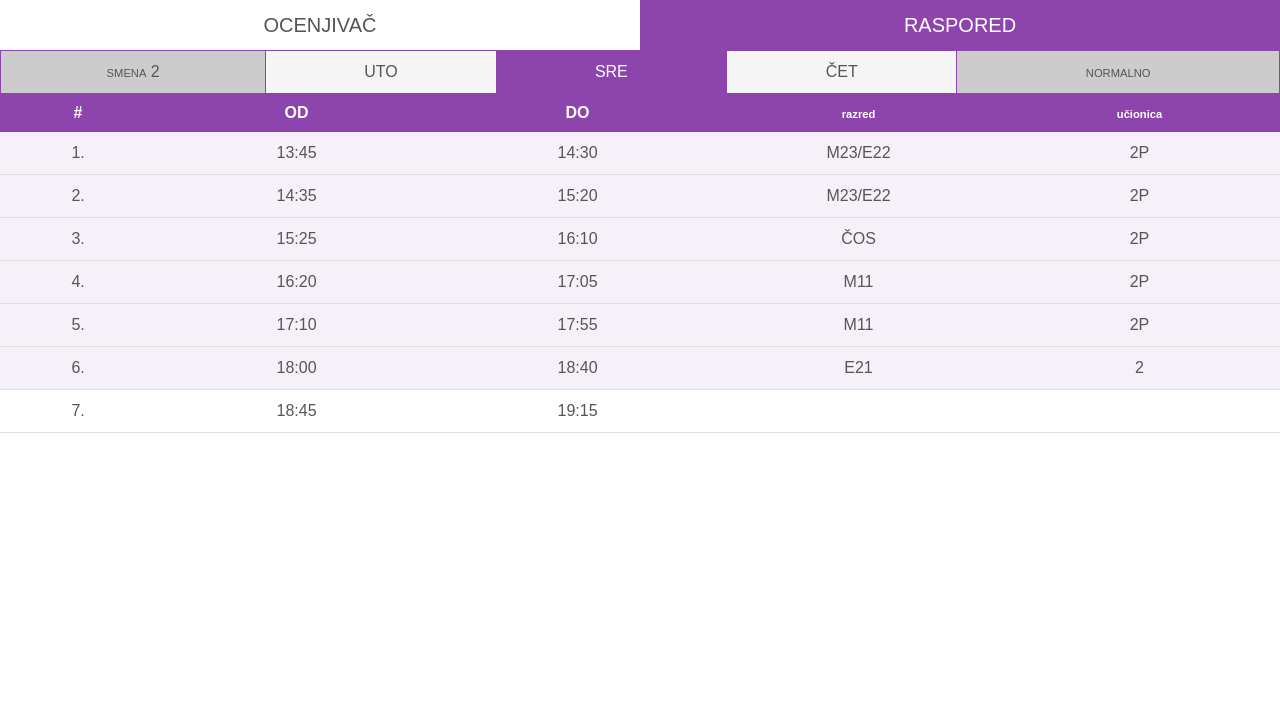
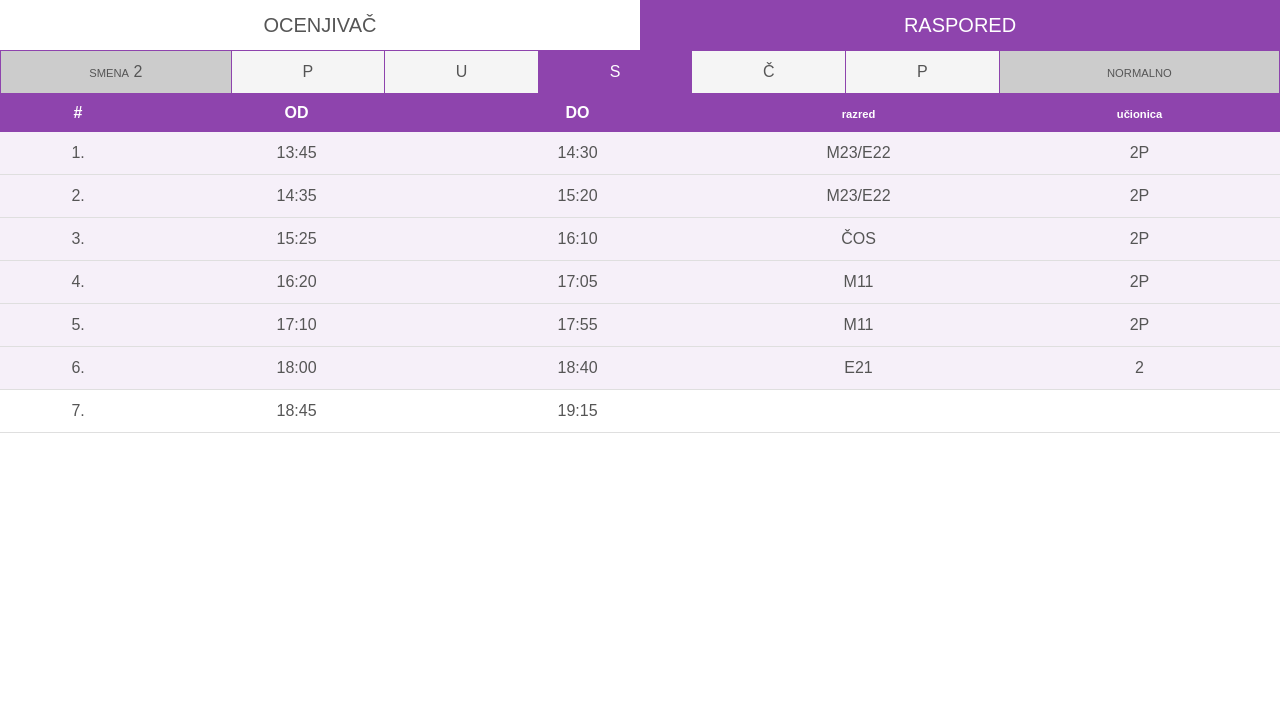
Before and after one commit to dedabyte/Ocenjivac, a plain HTML site: page index.html in a window 1280 px wide. Shown: the top 724 px of the page. Drawn offline with Linux system fonts and the light colour scheme; no server answers.

Commit message:
Apdejtovan raspored.

```diff
--- a/config.xml
+++ b/config.xml
@@ -4,7 +4,7 @@
 <widget xmlns     = "http://www.w3.org/ns/widgets"
         xmlns:gap = "http://phonegap.com/ns/1.0"
         id        = "info.igordedic.ocenjivac"
-        version   = "1.5.3">
+        version   = "1.5.4">
 
     <name>Ocenjivač</name>
 
--- a/index.html
+++ b/index.html
@@ -46,11 +46,11 @@
                     <tbody>
                         <tr>
                             <td class="shift-switcher" ng-tap="promeniSmenu()"><small>SMENA</small> {{data.smena}}</td>
-        <!--                    <td class="day" ng-tap="promeniDan('pon')" ng-class="{selected: data.dan == 'pon'}">PON</td>-->
-                            <td class="day" ng-tap="promeniDan('uto')" ng-class="{selected: data.dan == 'uto'}">UTO</td>
-                            <td class="day" ng-tap="promeniDan('sre')" ng-class="{selected: data.dan == 'sre'}">SRE</td>
-                            <td class="day" ng-tap="promeniDan('cet')" ng-class="{selected: data.dan == 'cet'}">ČET</td>
-        <!--                    <td class="day" ng-tap="promeniDan('pet')" ng-class="{selected: data.dan == 'pet'}">PET</td>-->
+                            <td class="day" ng-tap="promeniDan('pon')" ng-class="{selected: data.dan == 'pon'}">P</td>
+                            <td class="day" ng-tap="promeniDan('uto')" ng-class="{selected: data.dan == 'uto'}">U</td>
+                            <td class="day" ng-tap="promeniDan('sre')" ng-class="{selected: data.dan == 'sre'}">S</td>
+                            <td class="day" ng-tap="promeniDan('cet')" ng-class="{selected: data.dan == 'cet'}">Č</td>
+                            <td class="day" ng-tap="promeniDan('pet')" ng-class="{selected: data.dan == 'pet'}">P</td>
                             <td class="length-switcher" ng-tap="promeniTipSmene()"><small>{{data.tipSmene}}</small></td>
                         </tr>
                     </tbody>
--- a/style/style.css
+++ b/style/style.css
@@ -168,7 +168,7 @@ header{
 }
 
 .day{
-    width: 18%;
+    width: 12%;
 }
 .day.selected {
     background-color: #8e44ad;
@@ -184,7 +184,7 @@ header{
 
 .schedule-table{
     width: 100%;
-    border-spacing: 0px;
+    border-spacing: 0;
     text-align: center;
 }
 .schedule-table th {
```
